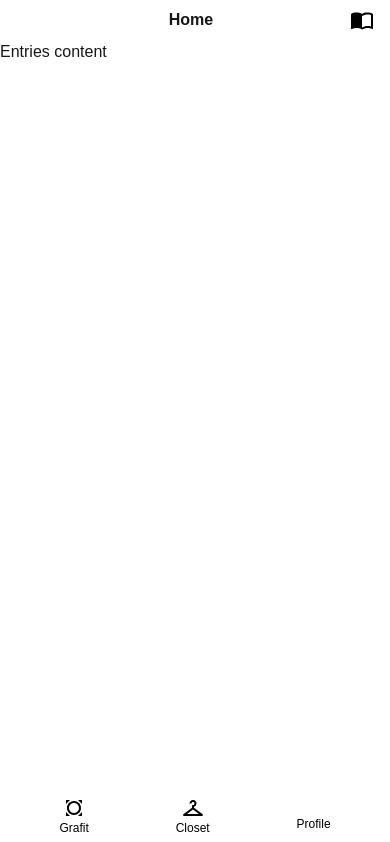
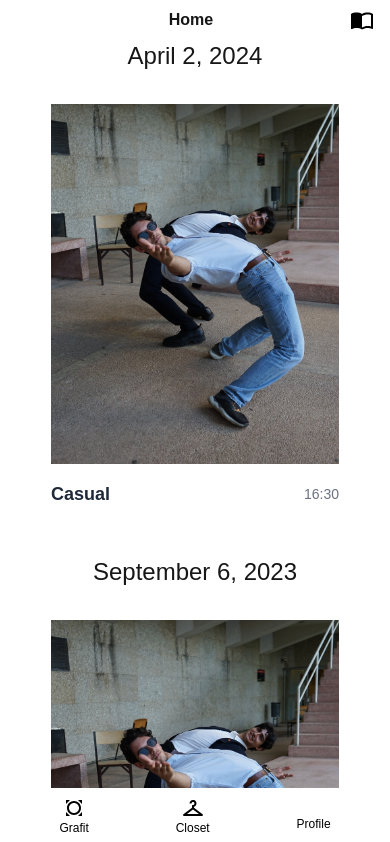
Before and after one commit to Carlos-oficial/GraShift, a Next.js app: page /diary in a window 390 px wide. Shown: the top 842 px of the page. Built offline with nearby package versions, Linux system fonts and the light colour scheme; some icons are missing.

Commit message:
add diary and fitchecks

```diff
--- /dev/null
+++ b/app/components/FitcheckCard.tsx
@@ -0,0 +1,30 @@
+import React from 'react';
+import Link from 'next/link';
+
+interface FitcheckCardProps {
+    imageUrl: string;
+    title: string;
+    time: string;
+}
+
+const FitcheckCard: React.FC<FitcheckCardProps> = ({ imageUrl, title, time }) => {
+    return (
+        <div>
+            <div className="flex flex-col items-center p-4 w-full max-w-xs sm:max-w-sm md:max-w-md hover:opacity-80 lg:max-w-lg cursor-pointer">
+                <div className="w-full aspect-[4/5] overflow-hidden">
+                    <img
+                        src={imageUrl}
+                        alt={title}
+                        className="w-full h-full object-cover"
+                    />
+                </div>
+                <div className="flex justify-between items-center w-full mt-4">
+                    <h2 className="text-lg font-semibold text-gray-800">{title}</h2>
+                    <span className="text-sm text-gray-500">{time}</span>
+                </div>
+            </div>
+        </div>
+    );
+};
+
+export default FitcheckCard;
--- /dev/null
+++ b/app/diary/fitcheck/page.tsx
@@ -0,0 +1,62 @@
+"use client";
+import React from 'react';
+import Link from 'next/link';
+import { WbSunny as WbSunnyIcon, ArrowBack as ArrowBackIcon } from '@mui/icons-material';
+
+const FitCheckDetails: React.FC = () => {
+    // Example data
+    const fitCheck = {
+        image: '/uploads/jacket.jpg',
+        title: 'Casual Summer Outfit',
+        date: '2023-03-15',
+        weather: 'Sunny',
+        clothes: ['White T-Shirt', 'Blue Jeans', 'Sneakers', 'Sunglasses'],
+    };
+
+    return (
+        <div className="p-4">
+            {/* Back Button */}
+            <Link href="/diary" passHref>
+                <button className="p-2">
+                    <ArrowBackIcon />
+                </button>
+            </Link>
+
+            <div className="grid grid-cols-1 md:grid-cols-2 gap-8 mt-4">
+                {/* Image Section */}
+                <div>
+                    <img
+                        src={fitCheck.image}
+                        alt={fitCheck.title}
+                        className="w-full aspect-[4/5] object-cover"
+                    />
+                </div>
+
+                {/* Details Section */}
+                <div>
+                    {/* Title and Date */}
+                    <h1 className="text-xl font-bold">{fitCheck.title}</h1>
+                    <p className="text-sm text-gray-500">{fitCheck.date}</p>
+
+                    {/* Weather */}
+                    <div className="flex items-center mt-2">
+                        <WbSunnyIcon className="mr-2" />
+                        <p>{fitCheck.weather}</p>
+                    </div>
+
+                    {/* Clothes List */}
+                    <h2 className="text-lg font-semibold mt-4">Outfit Details</h2>
+                    <ul className="list-none mt-2">
+                        {fitCheck.clothes.map((item, index) => (
+                            <li key={index} className="py-1">
+                                {item}
+                            </li>
+                        ))}
+                    </ul>
+                </div>
+            </div>
+        </div>
+    );
+};
+
+export default FitCheckDetails;
--- a/app/diary/page.tsx
+++ b/app/diary/page.tsx
@@ -1,3 +1,48 @@
+import Link from "next/link";
+import FitcheckCard from "../components/FitcheckCard";
+
+const fitcheckData = [
+  { imageUrl: "/uploads/pants.jpg", title: "Casual", time: "12:30", date: "2023-04-01" },
+  { imageUrl: "/uploads/pants.jpg", title: "Casual", time: "14:00", date: "2023-09-06" },
+  { imageUrl: "/uploads/pants.jpg", title: "Casual", time: "10:00", date: "2023-04-02" },
+  { imageUrl: "/uploads/pants.jpg", title: "Casual", time: "16:30", date: "2024-04-02" },
+];
+
 export default function Diary() {
-    return <div>Entries content</div>;
-  }
+  // Group fitcheck data by date
+  const groupedData = fitcheckData.reduce((acc, item) => {
+    if (!acc[item.date]) {
+      acc[item.date] = [];
+    }
+    acc[item.date].push(item);
+    return acc;
+  }, {} as Record<string, typeof fitcheckData>);
+
+  // Sort dates in descending order
+  const sortedDates = Object.keys(groupedData).sort((a, b) => new Date(b).getTime() - new Date(a).getTime());
+
+  return (
+    <div className="flex flex-col items-center">
+      {sortedDates.map((date) => (
+        <div key={date} className="text-center mb-8">
+          <h2 className="text-2xl mb-4">
+            {new Date(date).toLocaleDateString("en-US", { day: "numeric", month: "long", year: "numeric" })}
+          </h2>
+          <div className="flex flex-col items-center">
+            {groupedData[date].map((item, index) => (
+              <Link key={index} href={`/diary/fitcheck/`} passHref>
+                <div className="w-full">
+                  <FitcheckCard
+                    imageUrl={item.imageUrl}
+                    title={item.title}
+                    time={item.time}
+                  />
+                </div>
+              </Link>
+            ))}
+          </div>
+        </div>
+      ))}
+    </div>
+  );
+}
```
